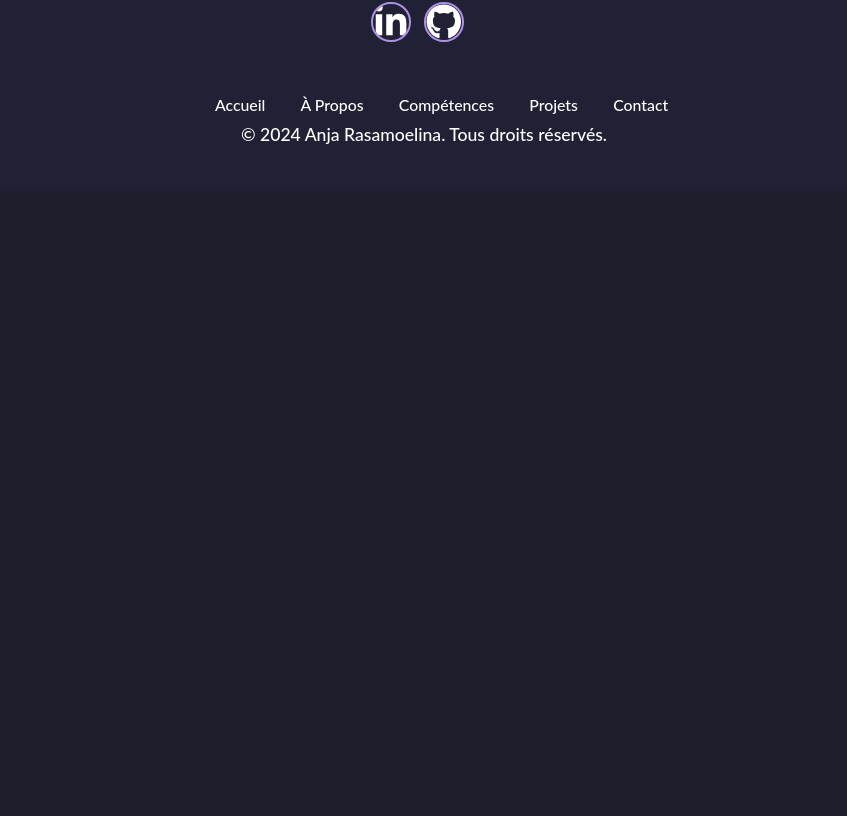
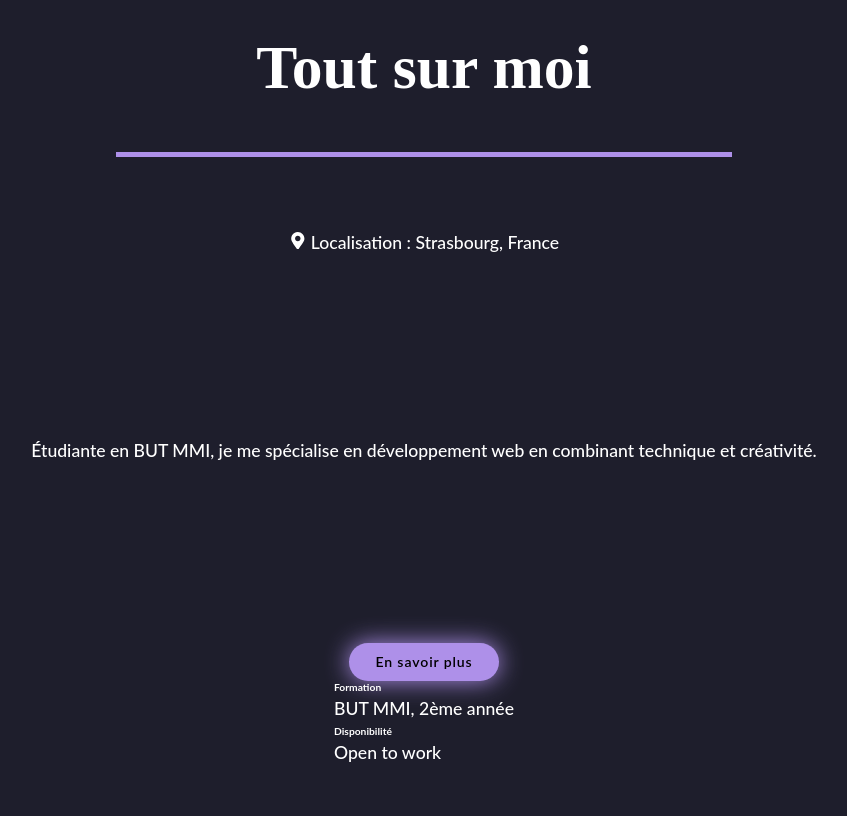
Before and after one commit to anjakely18/Mon-portfolio, a React (Vite) app: page / in a window 1280 px wide. Shown: the part 864-1680 px from the top of the page, without its empty margins (216-1063 px from the left). Before the commit the page ends 1055 px from the top, so only its background shows below. Built offline with nearby package versions, Linux system fonts and the light colour scheme.

Commit message:
Ajoute les sections hero et about sur la homepage

```diff
--- a/src/App.jsx
+++ b/src/App.jsx
@@ -2,7 +2,7 @@ import { Routes, Route } from "react-router-dom";
 import About from "./components/About";
 import Contact from "./components/Contact";
 import Footer from "./components/Footer";
-import Home from "./components/Home";
+import Home from "./pages/Home";
 import Navbar from "./components/Navbar";
 import Projects from "./components/Projects";
 import Skills from "./components/Skills";
--- a/src/assets/data.jsx
+++ b/src/assets/data.jsx
@@ -19,14 +19,23 @@ import unity from "./unity.png";
 
 // Liens de navigation
 export const links = [
-  { id: nanoid(), href: "/home", text: "Accueil" },
+  { id: nanoid(), href: "/", text: "Accueil" },
   { id: nanoid(), href: "/about", text: "À propos" },
   { id: nanoid(), href: "/skills", text: "Compétences" },
   { id: nanoid(), href: "/projects", text: "Projets" },
   { id: nanoid(), href: "/contact", text: "Contact" },
 ];
 
-// Compétences regroupées par catégories
+// Infos clés - section About de la Home
+export const aboutInfo = {
+  bio: "Étudiante en BUT MMI, je me spécialise en développement web en combinant technique et créativité.",
+  localisation: "Strasbourg, France",
+  cards: [
+    { id: nanoid(), title: "Formation", description: "BUT MMI, 2ème année" },
+    { id: nanoid(), title: "Disponibilité", description: "Open to work" },
+  ],
+};
+
 // Compétences regroupées par catégories
 export const skills = [
   {
--- /dev/null
+++ b/src/components/InfoCard.jsx
@@ -0,0 +1,10 @@
+const InfoCard = ({ title, description }) => {
+  return (
+    <div className="info-card">
+      <h3>{title}</h3>
+      <p>{description}</p>
+    </div>
+  )
+}
+
+export default InfoCard;
--- /dev/null
+++ b/src/pages/Home/components/About.jsx
@@ -0,0 +1,32 @@
+import React from "react";
+import SectionTitle from "@/components/SectionTitle";
+import InfoCard from "@/components/InfoCard";
+import { aboutInfo } from "@/assets/data";
+import { Link } from "react-router-dom";
+import { FaMapMarkerAlt } from "react-icons/fa";
+
+const About = () => {
+  return (
+    <section className="about" id="about">
+      <SectionTitle title="Tout sur moi" />
+      <div className="about-content">
+        <p>
+            <FaMapMarkerAlt /> Localisation : {aboutInfo.localisation}
+        </p>
+        <p>
+          {aboutInfo.bio}
+        </p>
+        <Link to="/about" className="btn">
+          En savoir plus
+        </Link>
+      </div>
+      <div className="about-cards">
+        {aboutInfo.cards.map((card) => (
+          <InfoCard key={card.id} title={card.title} description={card.description} />
+        ))}
+      </div>
+    </section>
+  );
+};
+
+export default About;
--- /dev/null
+++ b/src/pages/Home/components/Hero.jsx
@@ -0,0 +1,45 @@
+import React from "react";
+import { FaLinkedinIn, FaGithub } from "react-icons/fa";
+import maPhoto from "../../../assets/me.jpeg";
+import cv from "../../../assets/cv.pdf";
+
+const Hero = () => {
+  return (
+    <section className="home" id="home">
+      <div className="home-content">
+        <h1>
+          Bienvenue, je m'appelle <span>Anja</span>
+        </h1>
+        <h3>
+          <span>Développeuse web </span> junior
+        </h3>
+        <p>Transformer les idées en réalité interactive</p>
+        <div className="social-icons">
+          <a
+            href="https://www.linkedin.com/in/anja-rasamoelina-59a8352a8/"
+            target="_blank"
+          >
+            <FaLinkedinIn className="icon-link" />
+          </a>
+          <a href="https://github.com/anjakely18" target="_blank">
+            <FaGithub className="icon-link" />
+          </a>
+        </div>
+
+        <div className="btn-group">
+          <a href={cv} className="btn" download>
+            Télécharger mon CV
+          </a>
+          <a href="#contact" className="btn">
+            Me contacter
+          </a>
+        </div>
+      </div>
+      <div className="home-img">
+        <img src={maPhoto} alt="ma photo" />
+      </div>
+    </section>
+  );
+};
+
+export default Hero;
--- /dev/null
+++ b/src/pages/Home/index.jsx
@@ -0,0 +1,14 @@
+import React from "react";
+import Hero from "./components/Hero";
+import About from "./components/About";
+
+const Home = () => {
+  return (
+    <>
+      <Hero />
+      <About />
+    </>
+  );
+};
+
+export default Home;
--- a/vite.config.js
+++ b/vite.config.js
@@ -1,7 +1,13 @@
 import { defineConfig } from "vite";
 import react from "@vitejs/plugin-react";
+import path from "path";
 
 // https://vitejs.dev/config/
 export default defineConfig({
   plugins: [react()],
+  resolve: {
+    alias: {
+      "@": path.resolve(__dirname, "./src"),
+    },
+  },
 });
```
